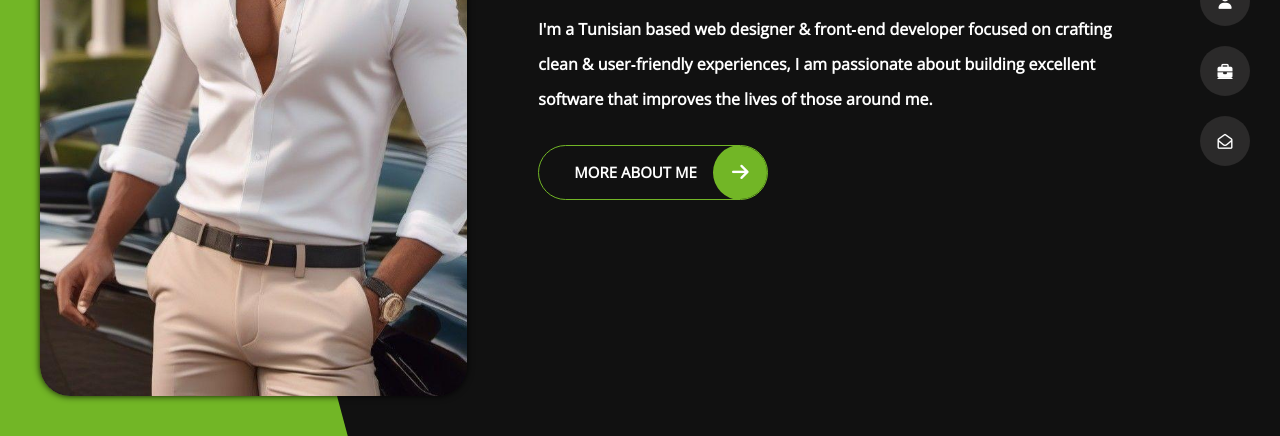
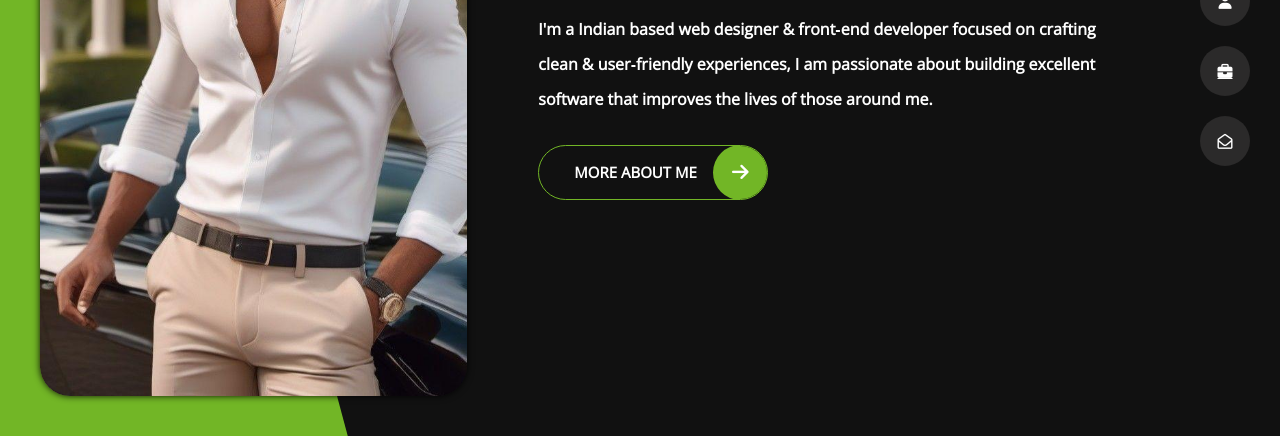
Before and after one commit to zoro-jinnah/Portfolio, a plain HTML site: page index.html in a window 1280 px wide. Shown: the part 364-800 px from the top of the page. Drawn offline with nearby package versions, Linux system fonts and the light colour scheme; a web font is replaced by a local one.

Commit message:
my change

```diff
--- a/index.html
+++ b/index.html
@@ -51,7 +51,7 @@
                     <div class="typethis">
                         <h2>I'm a <span class="context">Web Designer</span></h2>
                     </div>
-                    <p>I'm a Tunisian based web designer & front‑end developer focused on crafting clean & user‑friendly
+                    <p>I'm a Indian based web designer & front‑end developer focused on crafting clean & user‑friendly
                         experiences, I am passionate about building excellent software that improves the lives of those
                         around me.</p>
                     <a class="button" href="about.html">
```
